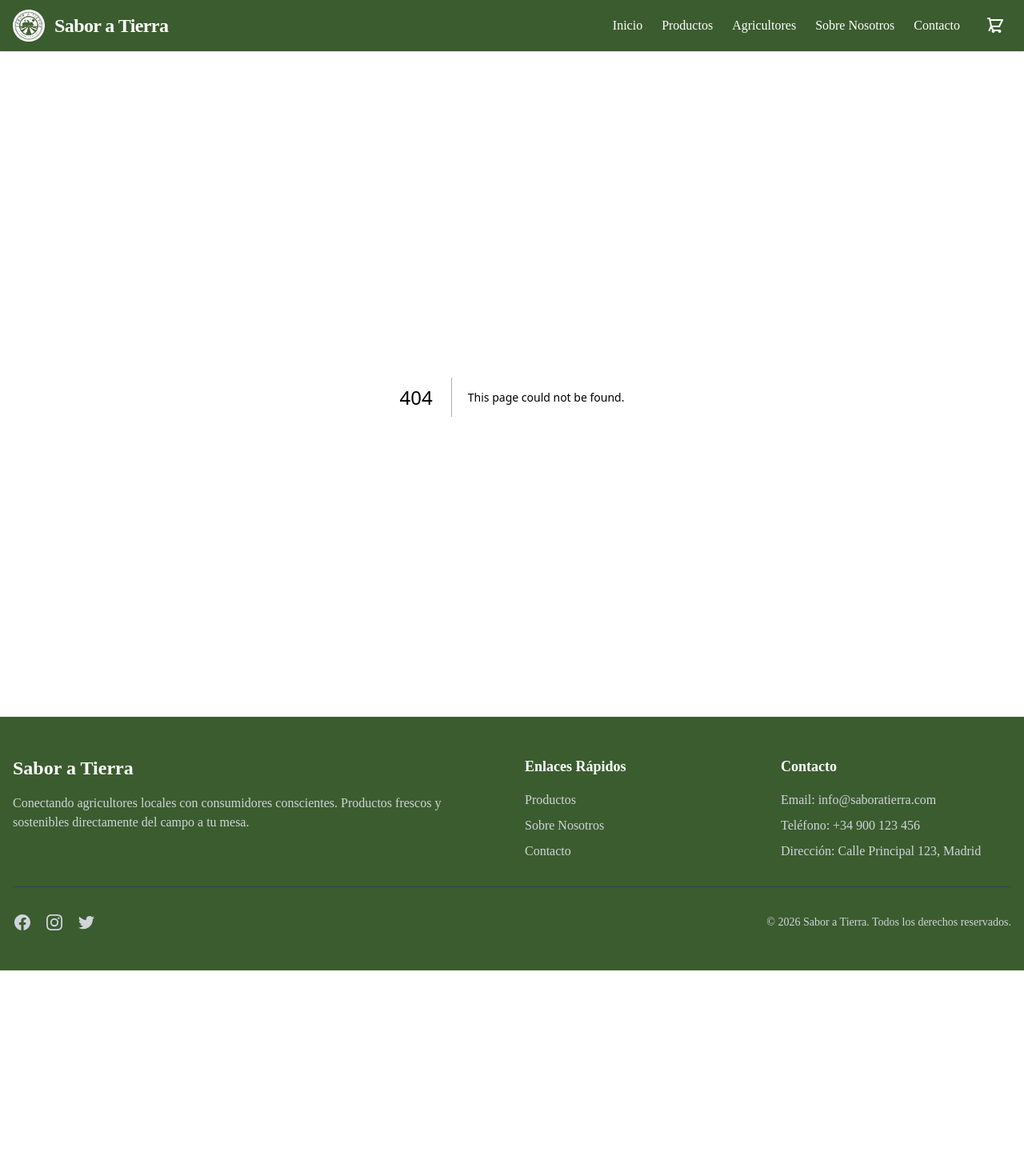
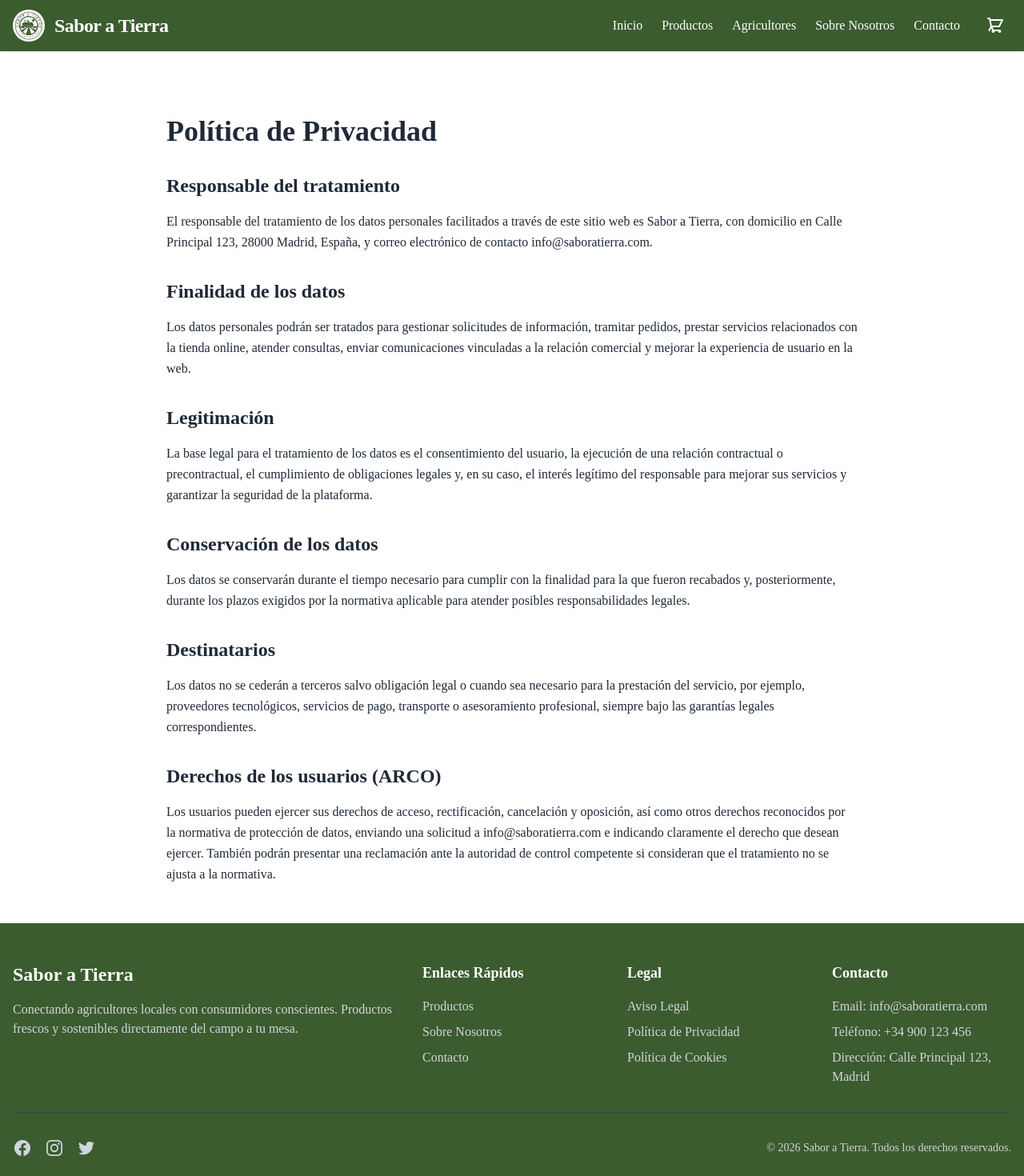
Before and after one commit to Cryptonycode/-sabor-a-tierra, a Next.js app: page /politica-privacidad in a window 1280 px wide. Before the commit this address had no page. Shown: the top 1470 px of the page at 80% size. Before the commit the page ends 1213 px from the top, so only its background shows below. Built offline with nearby package versions, Linux system fonts and the light colour scheme.

Commit message:
feat(legal): añadir páginas de aviso legal, privacidad y cookies

```diff
--- /dev/null
+++ b/src/app/aviso-legal/page.tsx
@@ -0,0 +1,49 @@
+export default function AvisoLegalPage() {
+  return (
+    <main className="max-w-4xl mx-auto px-4 py-12 text-gray-800 leading-relaxed">
+      <h1 className="text-3xl md:text-4xl font-bold mb-8">Aviso Legal</h1>
+
+      <section className="mb-8">
+        <h2 className="text-2xl font-semibold mb-4">Datos del responsable</h2>
+        <p className="mb-3">
+          En cumplimiento de la normativa vigente, se informa de que la titularidad de este sitio web corresponde a Sabor a Tierra.
+        </p>
+        <ul className="space-y-2">
+          <li>
+            <strong>Nombre:</strong> Sabor a Tierra
+          </li>
+          <li>
+            <strong>NIF:</strong> B00000000
+          </li>
+          <li>
+            <strong>Dirección:</strong> Calle Principal 123, 28000 Madrid, España
+          </li>
+          <li>
+            <strong>Email:</strong> info@saboratierra.com
+          </li>
+        </ul>
+      </section>
+
+      <section className="mb-8">
+        <h2 className="text-2xl font-semibold mb-4">Condiciones de uso</h2>
+        <p>
+          El acceso y uso de este sitio web atribuye la condición de usuario e implica la aceptación de las presentes condiciones. El usuario se compromete a utilizar la web, sus contenidos y servicios de forma lícita, diligente y respetuosa con la normativa aplicable, la buena fe y el orden público.
+        </p>
+      </section>
+
+      <section className="mb-8">
+        <h2 className="text-2xl font-semibold mb-4">Propiedad intelectual</h2>
+        <p>
+          Los contenidos de este sitio web, incluyendo textos, imágenes, logotipos, diseños, código fuente y demás elementos, están protegidos por derechos de propiedad intelectual e industrial. Queda prohibida su reproducción, distribución o transformación sin autorización expresa del titular, salvo en los casos legalmente permitidos.
+        </p>
+      </section>
+
+      <section>
+        <h2 className="text-2xl font-semibold mb-4">Exclusión de garantías</h2>
+        <p>
+          Sabor a Tierra procura que la información publicada sea correcta y esté actualizada, aunque no garantiza la inexistencia de errores ni la disponibilidad permanente del sitio web. El titular no será responsable de los daños derivados del uso de la web, de interrupciones del servicio o de contenidos enlazados de terceros ajenos a su control.
+        </p>
+      </section>
+    </main>
+  );
+}
--- /dev/null
+++ b/src/app/politica-cookies/page.tsx
@@ -0,0 +1,39 @@
+export default function PoliticaCookiesPage() {
+  return (
+    <main className="max-w-4xl mx-auto px-4 py-12 text-gray-800 leading-relaxed">
+      <h1 className="text-3xl md:text-4xl font-bold mb-8">Política de Cookies</h1>
+
+      <section className="mb-8">
+        <h2 className="text-2xl font-semibold mb-4">¿Qué son las cookies?</h2>
+        <p>
+          Las cookies son pequeños archivos que se almacenan en el dispositivo del usuario cuando visita un sitio web. Permiten recordar información sobre la navegación, mejorar el funcionamiento de la página y ofrecer una experiencia más personalizada y segura.
+        </p>
+      </section>
+
+      <section className="mb-8">
+        <h2 className="text-2xl font-semibold mb-4">Tipos de cookies que utiliza esta web</h2>
+        <div className="space-y-4">
+          <div>
+            <h3 className="text-xl font-semibold mb-2">Cookies técnicas</h3>
+            <p>
+              Son necesarias para que la web funcione correctamente. Permiten, por ejemplo, mantener la sesión del usuario, recordar productos añadidos al carrito o aplicar medidas de seguridad durante la navegación.
+            </p>
+          </div>
+          <div>
+            <h3 className="text-xl font-semibold mb-2">Cookies analíticas</h3>
+            <p>
+              Ayudan a comprender cómo interactúan los usuarios con el sitio web mediante información agregada o estadística. Su finalidad es mejorar los contenidos, detectar errores y optimizar el rendimiento de la plataforma.
+            </p>
+          </div>
+        </div>
+      </section>
+
+      <section>
+        <h2 className="text-2xl font-semibold mb-4">Cómo gestionar o desactivar las cookies en el navegador</h2>
+        <p>
+          El usuario puede permitir, bloquear o eliminar las cookies instaladas en su dispositivo desde la configuración de su navegador. Cada navegador ofrece opciones específicas para gestionar las cookies, normalmente disponibles en los apartados de privacidad, seguridad o configuración avanzada. La desactivación de determinadas cookies puede afectar al funcionamiento correcto de algunas funcionalidades de la web.
+        </p>
+      </section>
+    </main>
+  );
+}
--- /dev/null
+++ b/src/app/politica-privacidad/page.tsx
@@ -0,0 +1,49 @@
+export default function PoliticaPrivacidadPage() {
+  return (
+    <main className="max-w-4xl mx-auto px-4 py-12 text-gray-800 leading-relaxed">
+      <h1 className="text-3xl md:text-4xl font-bold mb-8">Política de Privacidad</h1>
+
+      <section className="mb-8">
+        <h2 className="text-2xl font-semibold mb-4">Responsable del tratamiento</h2>
+        <p>
+          El responsable del tratamiento de los datos personales facilitados a través de este sitio web es Sabor a Tierra, con domicilio en Calle Principal 123, 28000 Madrid, España, y correo electrónico de contacto info@saboratierra.com.
+        </p>
+      </section>
+
+      <section className="mb-8">
+        <h2 className="text-2xl font-semibold mb-4">Finalidad de los datos</h2>
+        <p>
+          Los datos personales podrán ser tratados para gestionar solicitudes de información, tramitar pedidos, prestar servicios relacionados con la tienda online, atender consultas, enviar comunicaciones vinculadas a la relación comercial y mejorar la experiencia de usuario en la web.
+        </p>
+      </section>
+
+      <section className="mb-8">
+        <h2 className="text-2xl font-semibold mb-4">Legitimación</h2>
+        <p>
+          La base legal para el tratamiento de los datos es el consentimiento del usuario, la ejecución de una relación contractual o precontractual, el cumplimiento de obligaciones legales y, en su caso, el interés legítimo del responsable para mejorar sus servicios y garantizar la seguridad de la plataforma.
+        </p>
+      </section>
+
+      <section className="mb-8">
+        <h2 className="text-2xl font-semibold mb-4">Conservación de los datos</h2>
+        <p>
+          Los datos se conservarán durante el tiempo necesario para cumplir con la finalidad para la que fueron recabados y, posteriormente, durante los plazos exigidos por la normativa aplicable para atender posibles responsabilidades legales.
+        </p>
+      </section>
+
+      <section className="mb-8">
+        <h2 className="text-2xl font-semibold mb-4">Destinatarios</h2>
+        <p>
+          Los datos no se cederán a terceros salvo obligación legal o cuando sea necesario para la prestación del servicio, por ejemplo, proveedores tecnológicos, servicios de pago, transporte o asesoramiento profesional, siempre bajo las garantías legales correspondientes.
+        </p>
+      </section>
+
+      <section>
+        <h2 className="text-2xl font-semibold mb-4">Derechos de los usuarios (ARCO)</h2>
+        <p>
+          Los usuarios pueden ejercer sus derechos de acceso, rectificación, cancelación y oposición, así como otros derechos reconocidos por la normativa de protección de datos, enviando una solicitud a info@saboratierra.com e indicando claramente el derecho que desean ejercer. También podrán presentar una reclamación ante la autoridad de control competente si consideran que el tratamiento no se ajusta a la normativa.
+        </p>
+      </section>
+    </main>
+  );
+}
--- a/src/components/Footer.tsx
+++ b/src/components/Footer.tsx
@@ -4,7 +4,7 @@ export default function Footer() {
   return (
     <footer className="bg-primary text-white">
       <div className="container mx-auto px-4 py-12">
-        <div className="grid grid-cols-1 md:grid-cols-4 gap-8">
+        <div className="grid grid-cols-1 md:grid-cols-5 gap-8">
           {/* Logo y descripción */}
           <div className="col-span-1 md:col-span-2">
             <h3 className="text-2xl font-bold mb-4">Sabor a Tierra</h3>
@@ -31,6 +31,28 @@ export default function Footer() {
               <li>
                 <Link href="/contacto" className="text-gray-300 hover:text-white transition-colors">
                   Contacto
+                </Link>
+              </li>
+            </ul>
+          </div>
+
+          {/* Legal */}
+          <div>
+            <h4 className="text-lg font-semibold mb-4">Legal</h4>
+            <ul className="space-y-2">
+              <li>
+                <Link href="/aviso-legal" className="text-gray-300 hover:text-white transition-colors">
+                  Aviso Legal
+                </Link>
+              </li>
+              <li>
+                <Link href="/politica-privacidad" className="text-gray-300 hover:text-white transition-colors">
+                  Política de Privacidad
+                </Link>
+              </li>
+              <li>
+                <Link href="/politica-cookies" className="text-gray-300 hover:text-white transition-colors">
+                  Política de Cookies
                 </Link>
               </li>
             </ul>
```
